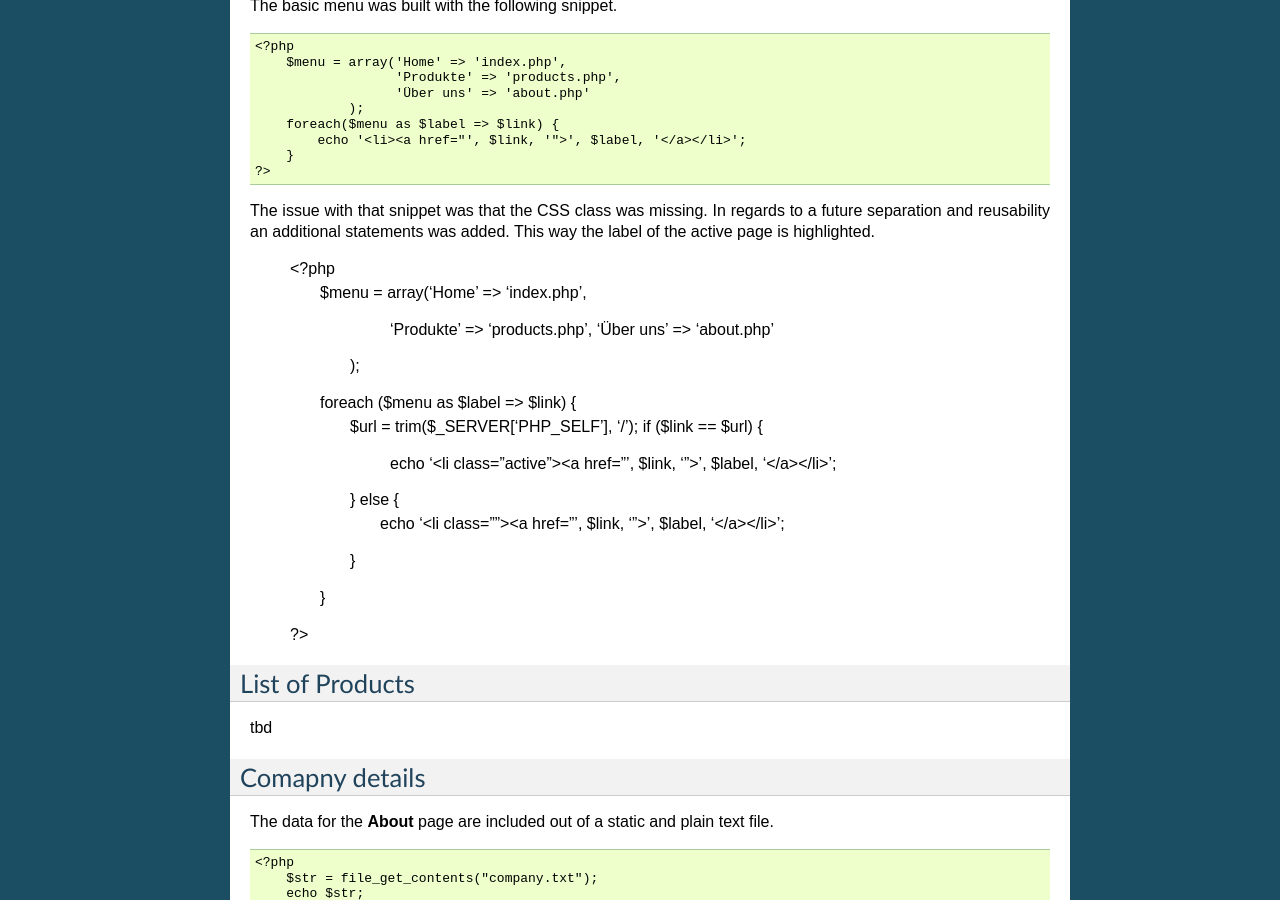
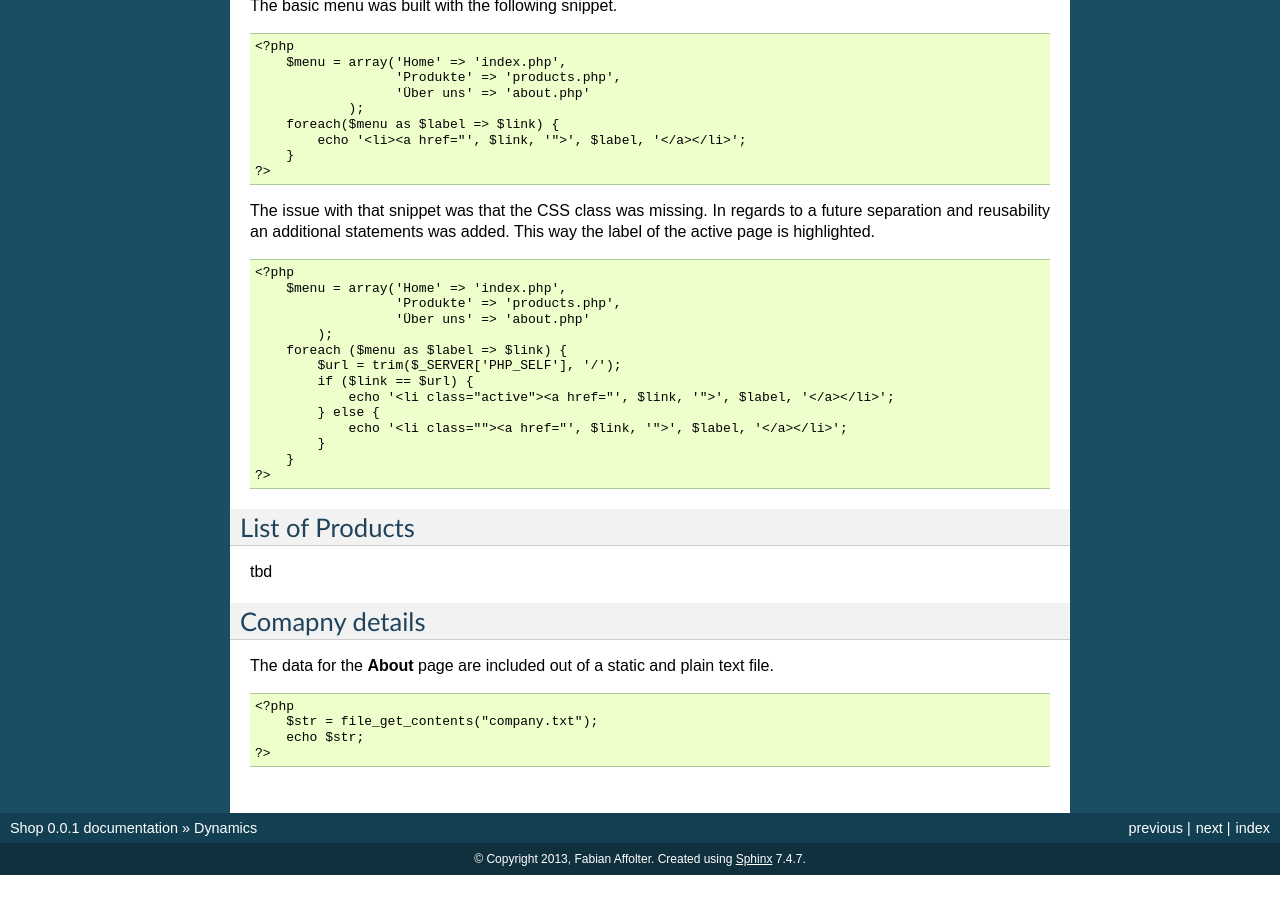
Before and after one commit to fabaff/shop, a Sphinx documentation site: the page built from docs/dynamics.rst, in a window 1280 px wide and 900 px high, scrolled down 536 px. Built offline with Sphinx 7.4.7, drawn with Linux system fonts in a browser that asks for light colours; formulas are drawn with MathJax 3; after the commit the page ends 1411 px from its top, so only the background shows below that.

Commit message:
fix format

```diff
--- a/docs/dynamics.rst
+++ b/docs/dynamics.rst
@@ -40,7 +40,7 @@ The basic menu was built with the following snippet. ::
 
 The issue with that snippet was that the CSS class was missing. In regards to
 a future separation and reusability an additional statements was added. This
-way the label of the active page is highlighted.
+way the label of the active page is highlighted. ::
 
     <?php
         $menu = array('Home' => 'index.php',
```
